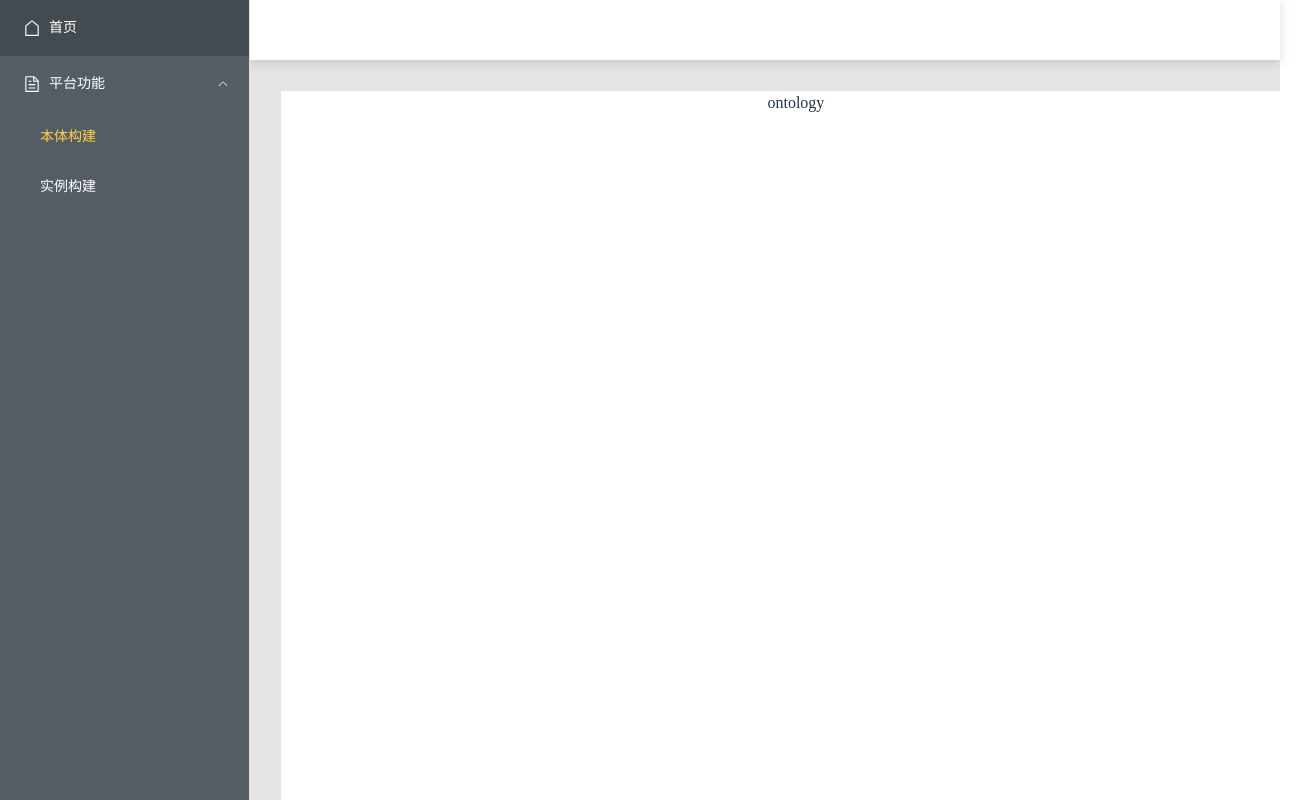
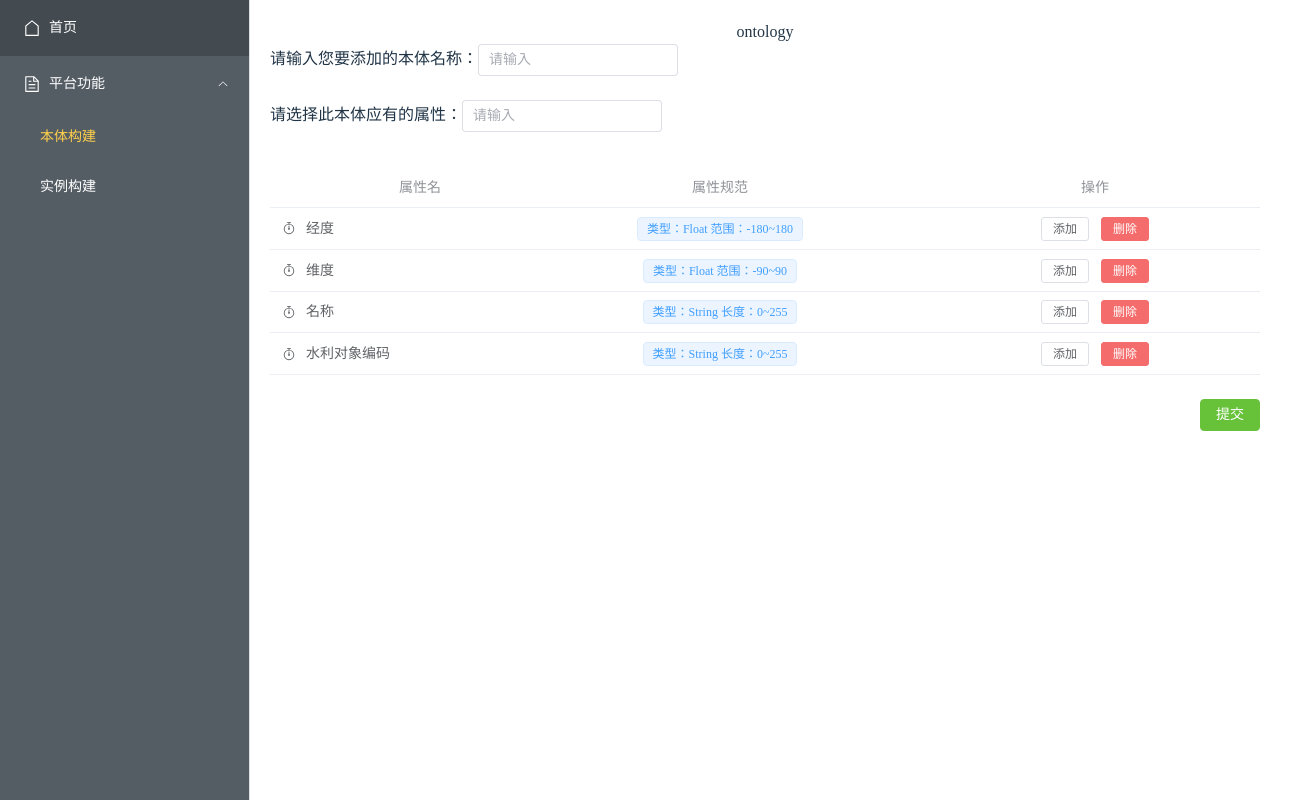
Before and after one commit to Junescara/OntologyTest, a Vue app: page /ontology in a window 1280 px wide. Shown: the whole page, 1311 px wide, since content can reach past the window. Built offline with nearby package versions, Linux system fonts and the light colour scheme.

Commit message:
Add files via upload

```diff
--- a/src/Layout/index.vue
+++ b/src/Layout/index.vue
@@ -5,9 +5,7 @@
     </el-aside>
 
     <el-container>
-      <el-header>
-        <NavBar />
-      </el-header>
+
       <el-main>
         <AppMain />
       </el-main>
@@ -17,29 +15,17 @@
 
 <script setup>
 import AppMain from './AppMain.vue';
-import NavBar from './NavBar.vue';
+//import NavBar from './NavBar.vue';
 import SideBar from './SideBar.vue';
 </script>
 
 <style lang="less" scoped>
-@el-margin: 3%;
 
-.el-header {
-  padding: 0;
-  width: 100%;
-  background-color: #545c64;
-}
 
-.el-side,
-.el-main,
-.el-container {
-  padding: 0;
-  height: 100%;
-  width: 100%;
-}
+
+
 
 .el-main {
-  margin: @el-margin 0 0 @el-margin;
   background-color: #fff;
 }
 </style>
--- a/src/router/index.js
+++ b/src/router/index.js
@@ -5,13 +5,13 @@ const routes = [
   {
     path: "",
     component: Layout,
-    name: "layout",
+    rule: "layout",
     redirect: "index",
     // 页面主体部分组件
     children: [
       {
         path: "index",
-        name: "index",
+        rule: "index",
         // 是否显示在侧边栏菜单列表中
         menu: false,
         component: () => import("@/views/Index.vue"),
@@ -19,7 +19,7 @@ const routes = [
       },
       {
         path: "ontology",
-        name: "ontology",
+        rule: "ontology",
         menu: true,
         component: () => import("@/views/system/Ontology.vue"),
         meta: {
@@ -27,10 +27,10 @@ const routes = [
         },
       },
       {
-        path: "entity",
-        name: "entity",
+        path: "instance",
+        name: "instance",
         menu: true,
-        component: () => import("@/views/system/Entity.vue"),
+        component: () => import("@/views/system/Instance.vue"),
         meta: {
           title: "实例构建",
         },
--- a/src/views/Index.vue
+++ b/src/views/Index.vue
@@ -3,7 +3,7 @@
     <h1>欢迎进入</h1>
     <p>本体-实例构建平台</p>
     <button @click="router.push('ontology')">构建本体</button>
-    <button @click="router.push('entity')">构建实例</button>
+    <button @click="router.push('instance')">构建实例</button>
   </div>
 </template>
 
@@ -14,10 +14,7 @@ const router = useRouter();
 
 <style lang="less" scoped>
 .container {
-  max-width: 1200px;
-  margin: 0 auto;
-  padding: 20px;
-  text-align: center;
+
   button {
     margin: 40px;
   }
--- /dev/null
+++ b/src/views/system/Instance.vue
@@ -0,0 +1,7 @@
+<template>
+  <div>entity</div>
+</template>
+
+<script setup></script>
+
+<style lang="scss" scoped></style>
--- a/src/views/system/Ontology.vue
+++ b/src/views/system/Ontology.vue
@@ -1,7 +1,95 @@
 <template>
   <div>ontology</div>
+ <div style="width: 200px;height: 100px;">
+    请输入您要添加的本体名称：<el-input placeholder="请输入"></el-input><br><br>
+      请选择此本体应有的属性：<el-input placeholder="请输入"></el-input>
+ </div>
+<br>
+
+ <div align-items: center>
+  <el-table :data="tableData" style="width: 100%">
+    <el-table-column label="属性名" width="300" align="center">
+      <template #default="scope">
+        <div style="display: flex; align-items: center">
+          <el-icon><timer /></el-icon>
+          <span style="margin-left: 10px">{{ scope.row.attribute }}</span>
+        </div>
+      </template>
+    </el-table-column>
+    <el-table-column label="属性规范" width="300" align="center">
+      <template #default="scope" >
+        <el-popover effect="light" trigger="hover" placement="top" width="auto" align="center">
+          <template #default >
+            <div align-items: center>rule: {{ scope.row.rule }}</div>
+          </template>
+          <template #reference >
+            <el-tag align-items: center>{{ scope.row.rule }}</el-tag>
+          </template>
+        </el-popover>
+      </template>
+    </el-table-column>
+    <el-table-column label="操作" width="450" align="center">
+      <template #default="scope" >
+        <el-button size="small" @click="handleEdit(scope.$index, scope.row)"
+          >添加</el-button
+        >
+        <el-button
+          size="small"
+          type="danger"
+          @click="handleDelete(scope.$index, scope.row)"
+          >删除</el-button
+        >
+      </template>
+    </el-table-column>
+  </el-table>
+ </div>
+<br>
+ <el-row class="mb-6" justify="end">
+    <el-button type="success" >提交</el-button>
+  </el-row>
 </template>
 
+
 <script setup></script>
+<script lang="ts" setup>
+import { ref } from 'vue'
+import { Timer } from '@element-plus/icons-vue'
+
+const input = ref('')
+interface User {
+  attribute: string
+  rule: string
+}
+
+const handleEdit = (index: number, row: User) => {
+  console.log(index, row)
+}
+const handleDelete = (index: number, row: User) => {
+  console.log(index, row)
+}
+
+const tableData: User[] = [
+  {
+    attribute: '经度',
+    rule: '类型：Float 范围：-180~180',
+
+  },
+  {
+    attribute: '维度',
+    rule: '类型：Float 范围：-90~90',
+
+  },
+  {
+    attribute: '名称',
+    rule: '类型：String 长度：0~255',
+
+  },
+  {
+    attribute: '水利对象编码',
+    rule: '类型：String 长度：0~255',
+
+  },
+]
+</script>
 
 <style lang="scss" scoped></style>
```
Also changed, not shown: src/api/module/instance.js (added, +15 -0 lines), src/api/module/ontology.js (added, +12 -0 lines), 2 other files (tests, documents, lock files or other folders).
